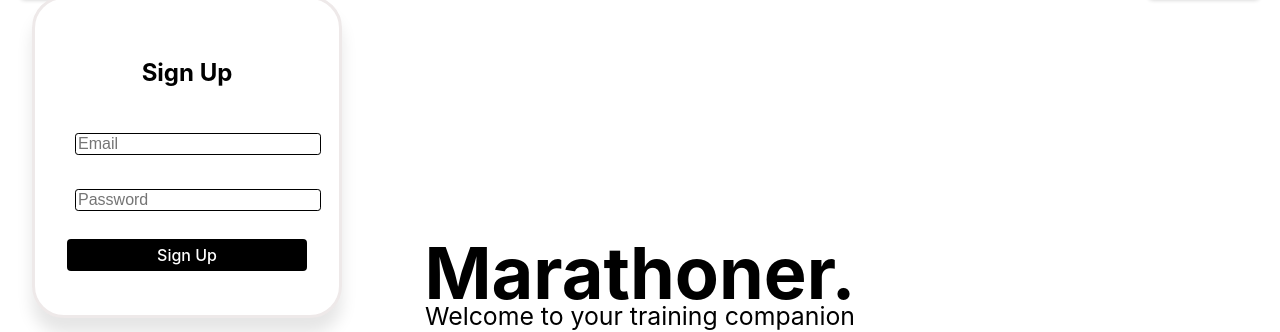
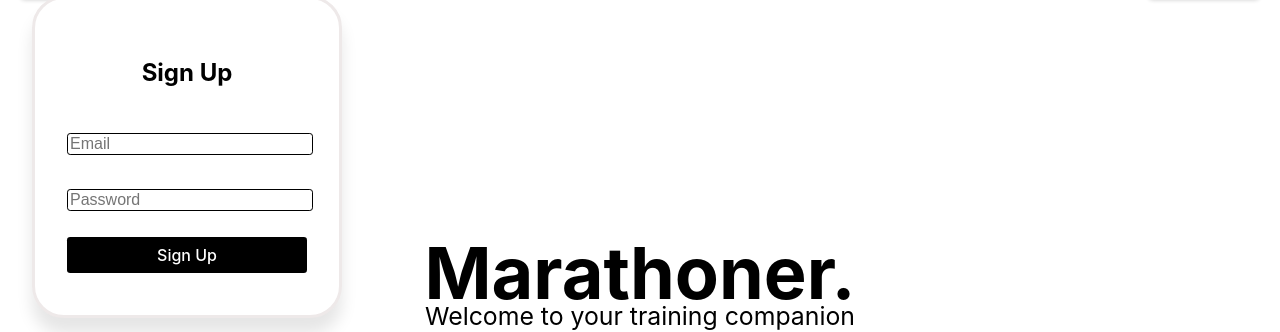
Before and after one commit to tulloch022/marathoner, a React (Vite) app: page / in a window 1280 px wide. Both pictures are taken after a click on the button "Sign Up". Shown: the part 68-400 px from the top of the page. Built offline with nearby package versions, Linux system fonts and the light colour scheme.

Commit message:
got rid of input declaration, need to be more specific when modifying inputs

```diff
--- a/src/index.css
+++ b/src/index.css
@@ -555,10 +555,6 @@ p {
 }
 
 
-input,
-select {
-  margin: .5em;
-}
 
 
 li {
@@ -679,11 +675,11 @@ li {
 
 .signup-popup button {
   width: 100%;
-  padding: 6px;
+  padding: .5em;
   background: black;
   color: white;
   border: none;
-  border-radius: 4px;
+  border-radius: .2em;
   cursor: pointer;
 }
 
```
